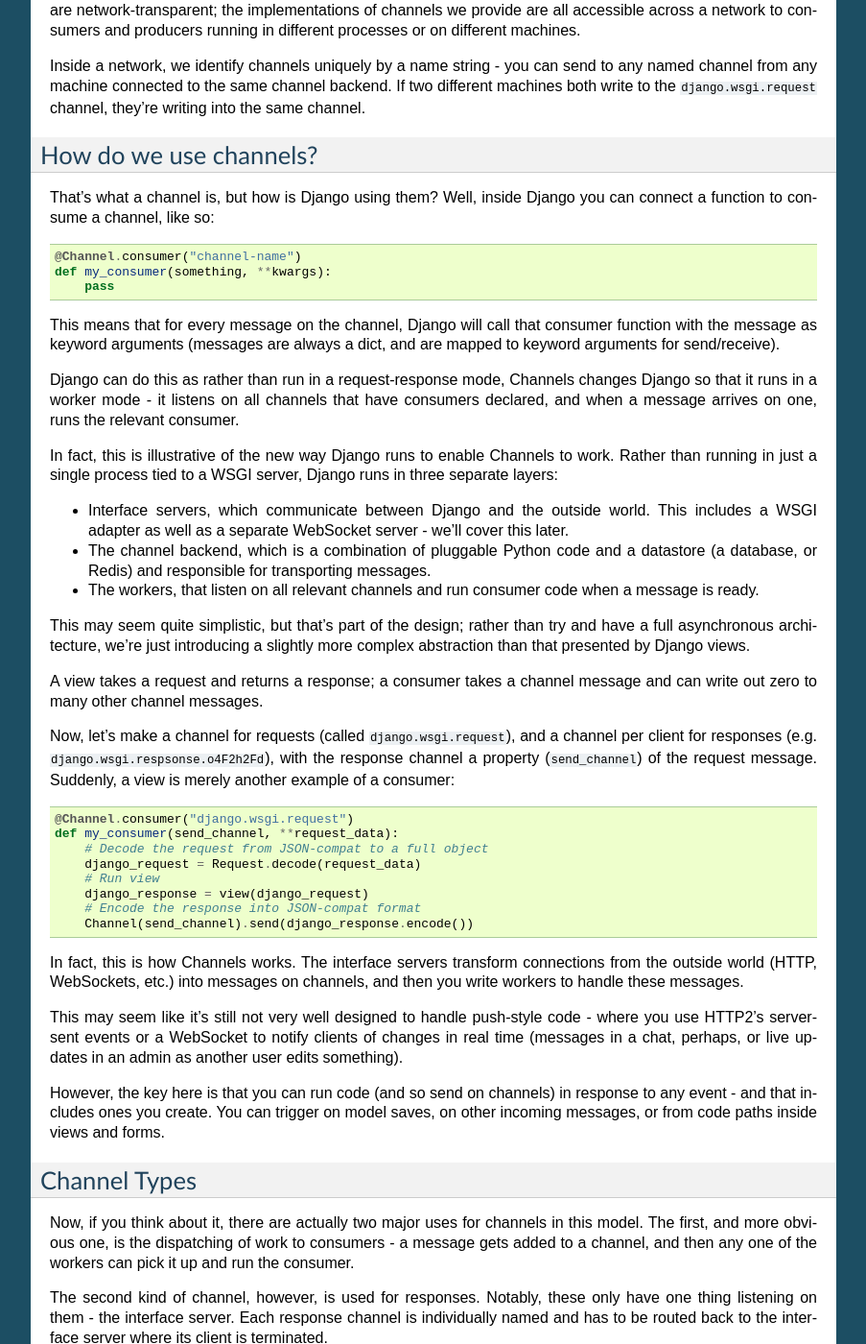
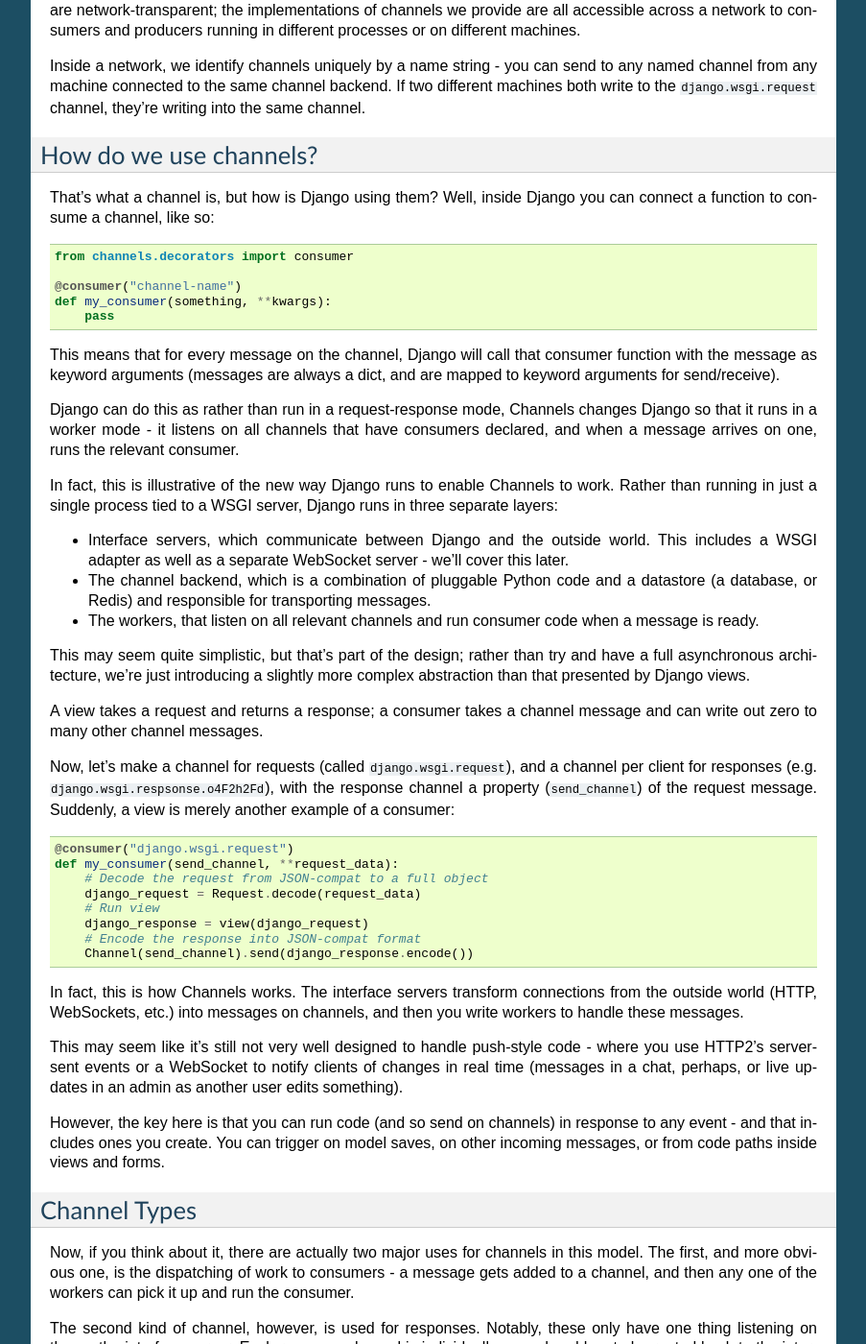
Before and after one commit to phillipchain/DjangoChannels, a Sphinx documentation site: the page built from docs/concepts.rst, in a window 1280 px wide and 1400 px high, scrolled down 786 px. Shown: the whole window at 96% size, without its empty margins (198-1101 px from the left). Built offline with Sphinx 7.4.7, drawn with Linux system fonts in a browser that asks for light colours; some of the changed text lies outside the part shown.

Commit message:
Remove last vestige of Channel.consumer

```diff
--- a/docs/concepts.rst
+++ b/docs/concepts.rst
@@ -62,7 +62,9 @@
 That's what a channel is, but how is Django using them? Well, inside Django
 you can connect a function to consume a channel, like so::
 
-    @Channel.consumer("channel-name")
+    from channels.decorators import consumer
+
+    @consumer("channel-name")
     def my_consumer(something, **kwargs):
         pass
 
@@ -101,7 +103,7 @@
 with the response channel a property (``send_channel``) of the request message.
 Suddenly, a view is merely another example of a consumer::
 
-    @Channel.consumer("django.wsgi.request")
+    @consumer("django.wsgi.request")
     def my_consumer(send_channel, **request_data):
         # Decode the request from JSON-compat to a full object
         django_request = Request.decode(request_data)
@@ -181,7 +183,7 @@
                 content=instance.content,
             )
 
-    @Channel.consumer("django.websocket.connect")
+    @consumer("django.websocket.connect")
     def ws_connect(path, send_channel, **kwargs):
         # Add to reader set
         redis_conn.sadd("readers", send_channel)
@@ -217,8 +219,8 @@
             content=instance.content,
         )
 
-    @Channel.consumer("django.websocket.connect")
-    @Channel.consumer("django.websocket.keepalive")
+    @consumer("django.websocket.connect")
+    @consumer("django.websocket.keepalive")
     def ws_connect(path, send_channel, **kwargs):
         # Add to reader group
         Group("liveblog").add(send_channel)
```
